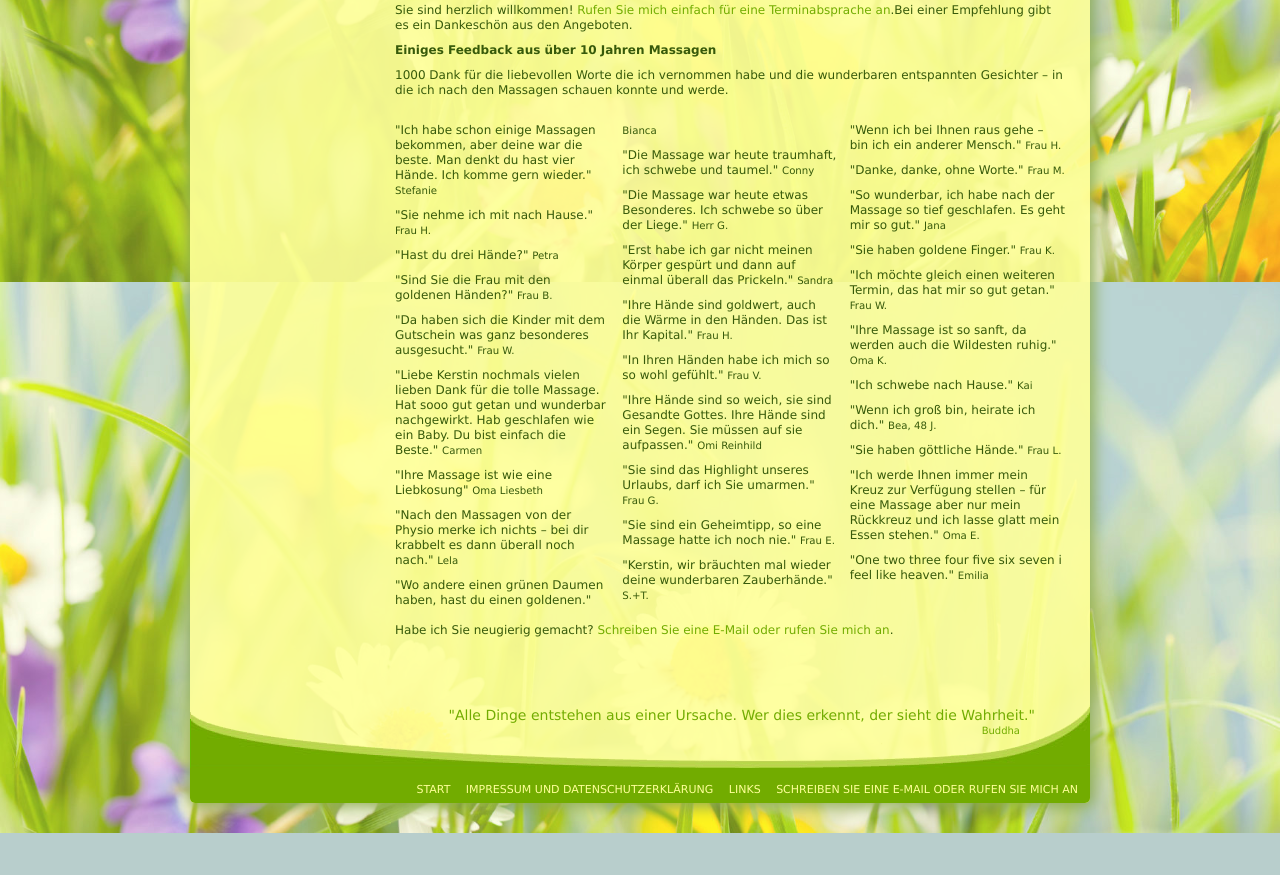
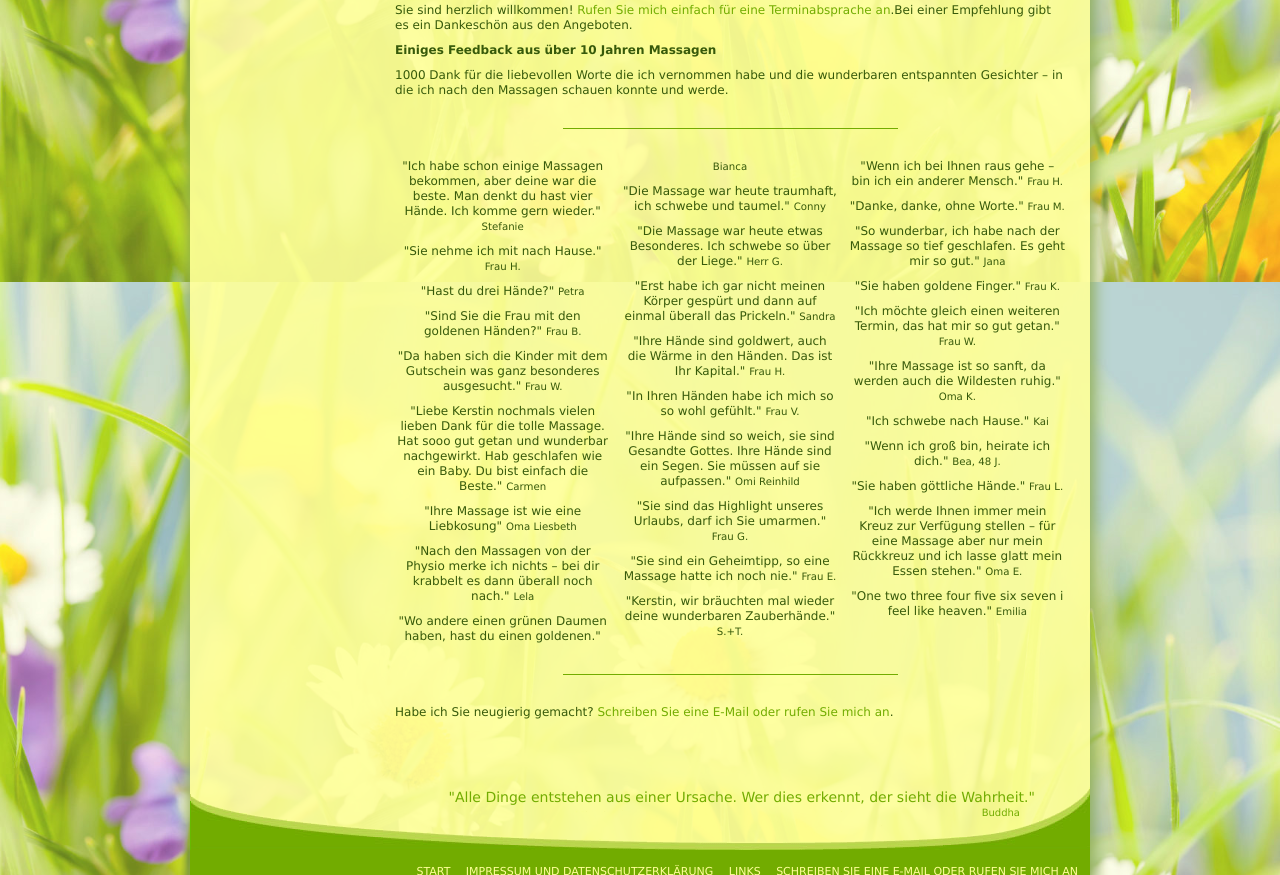
Before and after one commit to tinotruppel/liegewiese-aromamassagen, a plain HTML site: page index.html in a window 1280 px wide. Shown: the part 518-1393 px from the top of the page. Before the commit the page ends 1351 px from the top, so only its background shows below. Drawn offline with Linux system fonts and the light colour scheme; a web font is replaced by a local one.

Commit message:
Kleinigkeiten Zitate

```diff
--- a/css/frontend.css
+++ b/css/frontend.css
@@ -261,13 +261,14 @@ a:hover {
 
 .columns {
     column-count: 3;
+    text-align: center;
 }
 
 hr {
     border-top: 1px solid #72ac00;
     border-bottom: none;
-    width: 30%;
-    margin: 15px auto;
+    width: 50%;
+    margin: 30px auto;
 }
 
 @media (max-width: 890px) {
--- a/index.html
+++ b/index.html
@@ -93,7 +93,9 @@
 
         <h2>Einiges Feedback aus über 10 Jahren Massagen</h2>
         <p>1000 Dank für die liebevollen Worte die ich vernommen habe und die wunderbaren entspannten Gesichter – in die
-            ich nach den Massagen schauen konnte und werde.</p><br/>
+            ich nach den Massagen schauen konnte und werde.</p>
+
+        <hr/>
 
         <div class="columns">
             <p>"Ich habe schon einige Massagen bekommen, aber deine war die beste. Man denkt du hast vier Hände. Ich
@@ -133,7 +135,8 @@
             <p>"One two three four five six seven i feel like heaven." <small>Emilia</small></p>
         </div>
 
-        <br/>
+        <hr/>
+
         <p>Habe ich Sie neugierig gemacht? <a href="anfahrt-kontakt.html">Schreiben Sie eine E-Mail oder rufen Sie mich
             an</a>.</p>
     </div>
```
Also changed, not shown: geschenk-gutscheine.html (+1 -0 lines).
